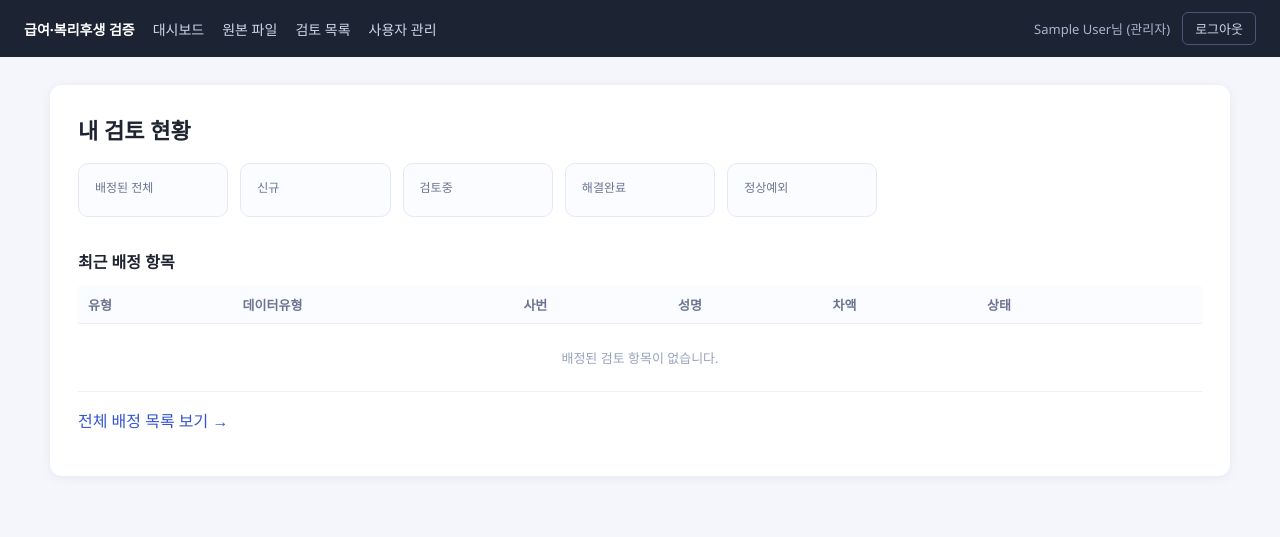
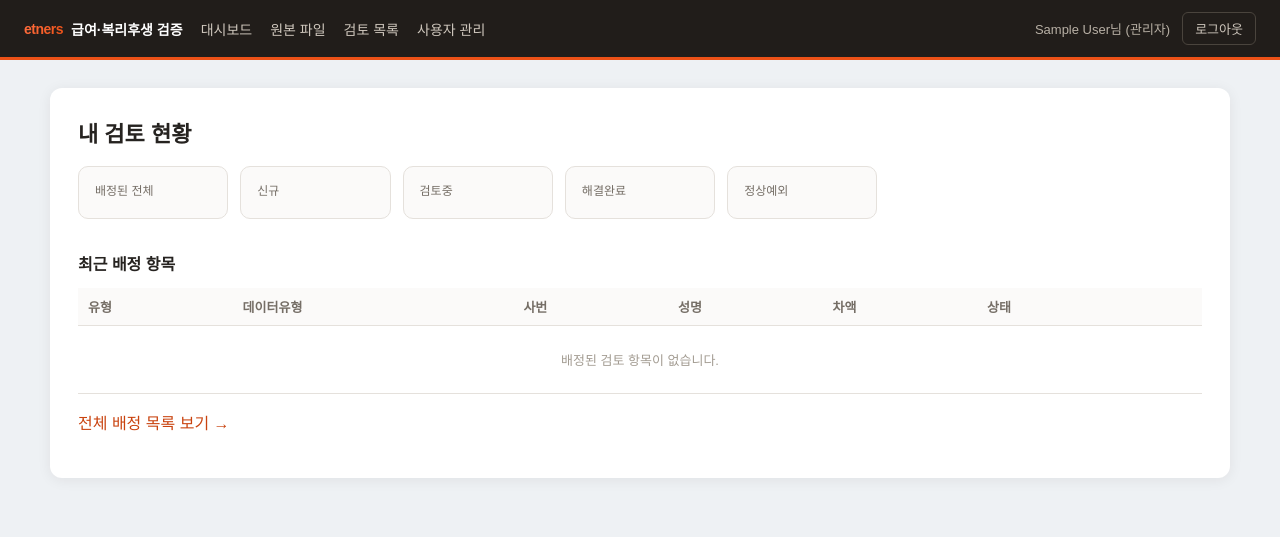
Before and after one commit to fkddlauf-star/20260915_ETNS_PAYROLL, a Flask app: page /me in a window 1280 px wide. Shown: the top 537 px of the page. Run offline with Flask 3, Linux system fonts and the light colour scheme; the visitor is signed in with stand-in values (Sample User, id 1); data that the repository does not hold is empty; some libraries are stand-ins or nearby versions; some web fonts are replaced.

Commit message:
Rebrand UI with Etners orange accent, Pretendard font, and warm neutral palette

```diff
--- a/static/style.css
+++ b/static/style.css
@@ -1,45 +1,69 @@
 * { box-sizing: border-box; }
+
+:root {
+  --accent: #ec5117;
+  --accent-dark: #c9430f;
+  --accent-light: #ff6e40;
+  --accent-soft: #fff1ea;
+  --bg: #eef1f4;
+  --surface: #ffffff;
+  --surface-soft: #fbfaf9;
+  --border: #e5e1dc;
+  --text: #262320;
+  --text-muted: #756e66;
+}
 
 body {
   margin: 0;
-  background: #f4f6fb;
-  font-family: "Segoe UI", "Malgun Gothic", sans-serif;
-  color: #1f2430;
+  background: var(--bg);
+  font-family: Pretendard, "Noto Sans KR", "Malgun Gothic", sans-serif;
+  color: var(--text);
 }
 
-a { color: #3454d1; text-decoration: none; }
+a { color: var(--accent-dark); text-decoration: none; }
 a:hover { text-decoration: underline; }
 
 .topnav {
   display: flex;
   align-items: center;
   justify-content: space-between;
-  background: #1c2333;
+  background: #211d1a;
   padding: 12px 24px;
   color: #fff;
   flex-wrap: wrap;
   gap: 12px;
+  border-bottom: 3px solid var(--accent);
 }
 .nav-left { display: flex; align-items: center; gap: 18px; flex-wrap: wrap; }
-.nav-left a { color: #cfd6ea; font-size: 14px; }
+.nav-left a { color: #cfc7bd; font-size: 14px; }
 .nav-left a:hover { color: #fff; }
-.brand { font-weight: 700; color: #fff !important; font-size: 16px; }
+.brand { font-weight: 700; color: #fff !important; font-size: 16px; display: flex; align-items: center; gap: 8px; }
+.brand-mark {
+  font-family: Arial, sans-serif;
+  font-weight: 800;
+  letter-spacing: -0.5px;
+  background: linear-gradient(120deg, var(--accent-light), var(--accent));
+  -webkit-background-clip: text;
+  background-clip: text;
+  color: transparent;
+}
 .nav-right { display: flex; align-items: center; gap: 12px; }
-.user-chip { font-size: 13px; color: #a9b3cc; }
+.user-chip { font-size: 13px; color: #b8b0a5; }
 
 .btn-ghost {
   background: transparent;
-  border: 1px solid #4a5578;
-  color: #cfd6ea;
+  border: 1px solid #4a443d;
+  color: #cfc7bd;
   padding: 6px 12px;
   border-radius: 6px;
   cursor: pointer;
   font-size: 13px;
+  font-family: inherit;
 }
-.btn-ghost:hover { background: #2a3350; }
+.btn-ghost:hover { background: #322c27; }
 
 .btn-primary {
-  background: #3454d1;
+  background: var(--accent);
   color: #fff;
   border: none;
   padding: 10px 18px;
@@ -48,23 +72,24 @@ a:hover { text-decoration: underline; }
   cursor: pointer;
   font-size: 14px;
   display: inline-block;
+  font-family: inherit;
 }
-.btn-primary:hover { background: #2841ac; text-decoration: none; color: #fff; }
+.btn-primary:hover { background: var(--accent-dark); text-decoration: none; color: #fff; }
 
 .page { padding: 28px 24px 60px; }
 
 .container {
   max-width: 480px;
   margin: 0 auto;
-  background: #fff;
+  background: var(--surface);
   border-radius: 12px;
   padding: 28px;
-  box-shadow: 0 2px 12px rgba(20, 30, 60, 0.06);
+  box-shadow: 0 2px 14px rgba(38, 35, 32, 0.07);
 }
 .container.wide { max-width: 1180px; }
 
 h1 { margin-top: 0; font-size: 22px; }
-.subtitle { color: #6b7490; font-size: 13px; margin-top: -8px; }
+.subtitle { color: var(--text-muted); font-size: 13px; margin-top: -8px; }
 .section-title { font-size: 16px; margin-top: 32px; }
 
 .page-header {
@@ -125,21 +163,21 @@ h1 { margin-top: 0; font-size: 22px; }
   margin: 18px 0 28px;
 }
 .tile {
-  background: #fbfcff;
-  border: 1px solid #e6e9f4;
+  background: var(--surface-soft);
+  border: 1px solid var(--border);
   border-radius: 10px;
   padding: 14px 16px;
   display: flex;
   flex-direction: column;
   gap: 6px;
 }
-.tile-label { font-size: 12px; color: #6b7490; }
+.tile-label { font-size: 12px; color: var(--text-muted); }
 .tile-value { font-size: 22px; font-weight: 700; font-variant-numeric: tabular-nums; }
 .tile.new .tile-value { color: #b3261e; }
 .tile.progress .tile-value { color: #b3720a; }
 .tile.done .tile-value { color: #1a7f4b; }
-.tile.exception .tile-value { color: #5c6b8a; }
-.tile.rate .tile-value { color: #3454d1; }
+.tile.exception .tile-value { color: var(--text-muted); }
+.tile.rate .tile-value { color: var(--accent); }
 
 .chart-grid {
   display: grid;
@@ -162,38 +200,41 @@ h1 { margin-top: 0; font-size: 22px; }
 }
 .filter-bar input, .filter-bar select {
   padding: 8px 10px;
-  border: 1px solid #dde1ee;
+  border: 1px solid var(--border);
   border-radius: 8px;
   font-size: 13px;
+  font-family: inherit;
 }
 .filter-bar button {
   padding: 8px 16px;
   border: none;
   border-radius: 8px;
-  background: #3454d1;
+  background: var(--accent);
   color: #fff;
   cursor: pointer;
   font-size: 13px;
+  font-family: inherit;
 }
+.filter-bar button:hover { background: var(--accent-dark); }
 
 .data-table {
   width: 100%;
   border-collapse: collapse;
   font-size: 13px;
-  background: #fff;
+  background: var(--surface);
 }
 .data-table th, .data-table td {
   padding: 9px 10px;
-  border-bottom: 1px solid #eef0f8;
+  border-bottom: 1px solid var(--border);
   text-align: left;
   white-space: nowrap;
 }
-.data-table th { color: #6b7490; font-weight: 600; background: #fbfcff; }
-.data-table .empty { text-align: center; color: #99a2bd; padding: 24px; }
+.data-table th { color: var(--text-muted); font-weight: 600; background: var(--surface-soft); }
+.data-table .empty { text-align: center; color: #a39c92; padding: 24px; }
 
 .detail-table { border-collapse: collapse; margin-top: 12px; width: 100%; }
-.detail-table th, .detail-table td { padding: 8px 12px; border-bottom: 1px solid #eef0f8; font-size: 13px; text-align: left; }
-.detail-table th { width: 160px; color: #6b7490; }
+.detail-table th, .detail-table td { padding: 8px 12px; border-bottom: 1px solid var(--border); font-size: 13px; text-align: left; }
+.detail-table th { width: 160px; color: var(--text-muted); }
 
 .status-badge, .type-badge {
   display: inline-block;
--- a/templates/base.html
+++ b/templates/base.html
@@ -3,13 +3,15 @@
 <head>
   <meta charset="UTF-8">
   <title>{% block title %}급여·복리후생 검증 시스템{% endblock %}</title>
+  <link rel="stylesheet" as="style" crossorigin
+        href="https://cdn.jsdelivr.net/gh/orioncactus/pretendard@v1.3.9/dist/web/static/pretendard.min.css">
   <link rel="stylesheet" href="{{ url_for('static', filename='style.css') }}">
 </head>
 <body>
   {% if session.get('user_id') %}
   <nav class="topnav">
     <div class="nav-left">
-      <a class="brand" href="{{ url_for('dashboard.home') }}">급여·복리후생 검증</a>
+      <a class="brand" href="{{ url_for('dashboard.home') }}"><span class="brand-mark">etners</span> 급여·복리후생 검증</a>
       {% if session.get('role') == 'admin' %}
       <a href="{{ url_for('dashboard.admin_home') }}">대시보드</a>
       <a href="{{ url_for('files.index') }}">원본 파일</a>
```
Also changed, not shown: other parts of static/style.css (+23 -10 lines), static/dashboard.js (+6 -5 lines).
